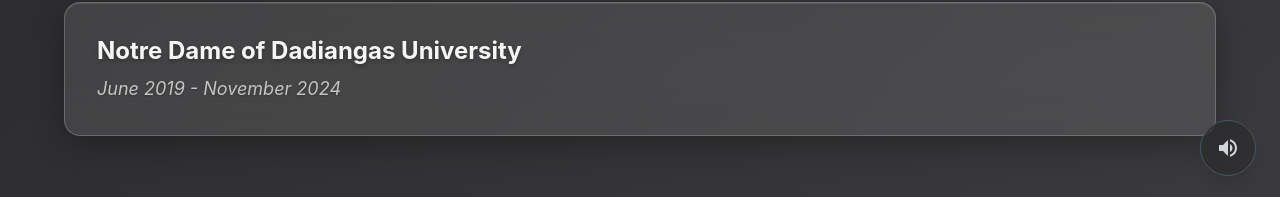
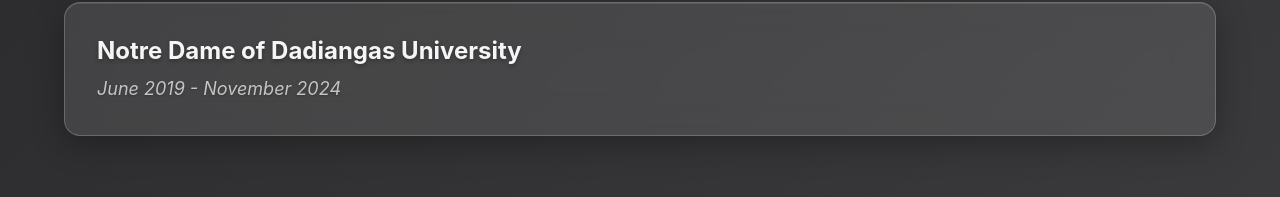
Before and after one commit to RNC-Tech/portfolio-ii, a Next.js app: page /about in a window 1280 px wide. Shown: the part 1696-1893 px from the top of the page. Built offline with nearby package versions, Linux system fonts and the light colour scheme.

Commit message:
Refactor AudioControl component to implement glassmorphism styles for the audio toggle button, enhancing visual appeal and consistency with recent design updates.

```diff
--- a/app/components/AudioControl.tsx
+++ b/app/components/AudioControl.tsx
@@ -128,10 +128,7 @@
         <button
           onClick={toggleAudio}
           onMouseEnter={playHover}
-          className={`btn btn-primary btn-ghost btn-circle w-14 h-14
-            ${isMuted ? 'bg-red-200 border-red-300 hover:bg-red-300 hover:border-red-400' : 'bg-base-200 border-gray-600 hover:bg-base-300 hover:border-gray-500'}
-            rounded-full shadow-lg
-            hover:scale-180 transition-all duration-100 active:scale-150 flex items-center justify-center group`}
+          className={`glass-btn glass-hover w-14 h-14 rounded-full flex items-center justify-center group`}
           title={isMuted ? "Unmute" : "Mute"}
         >
           {isMuted ? (
```
